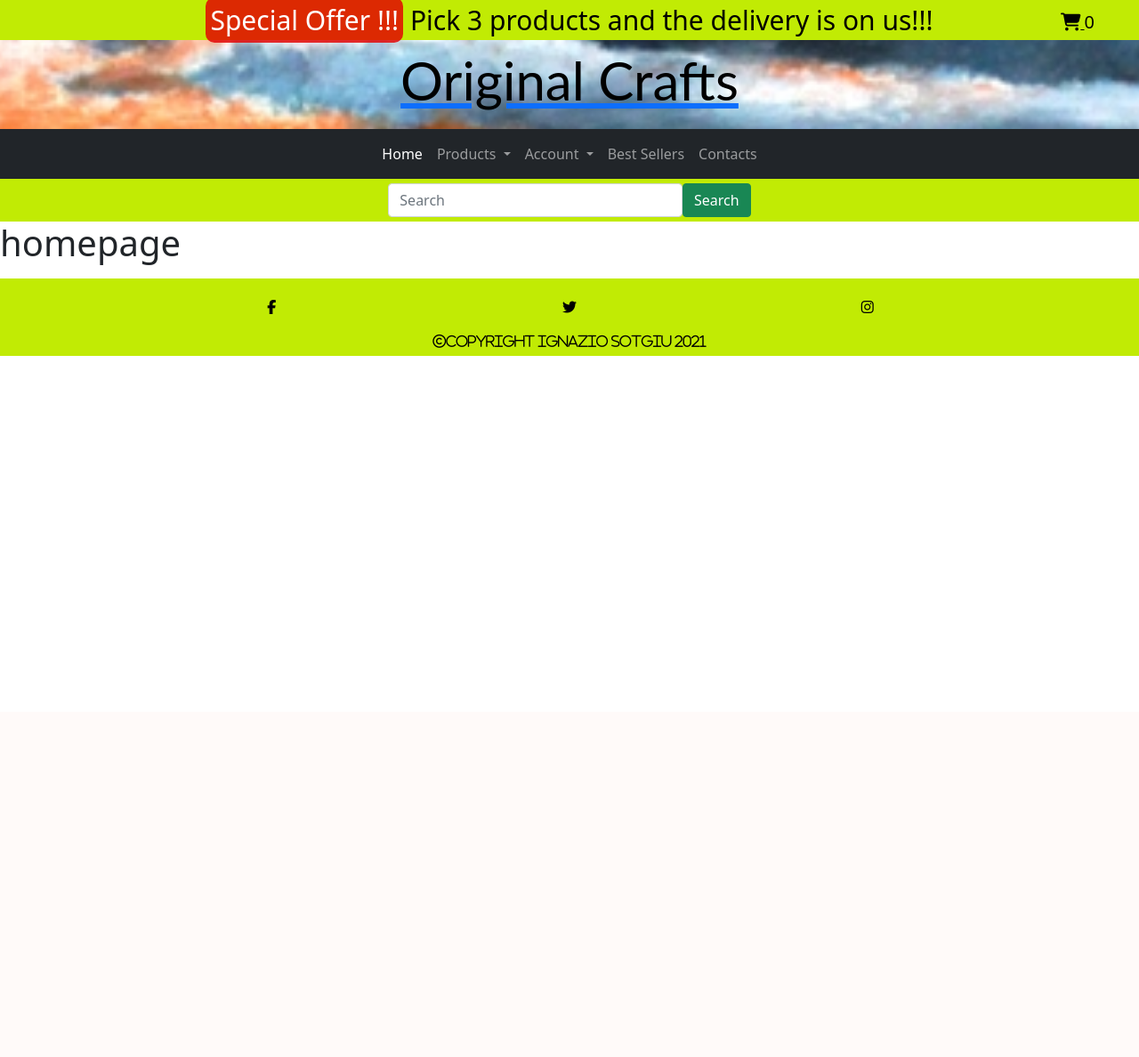
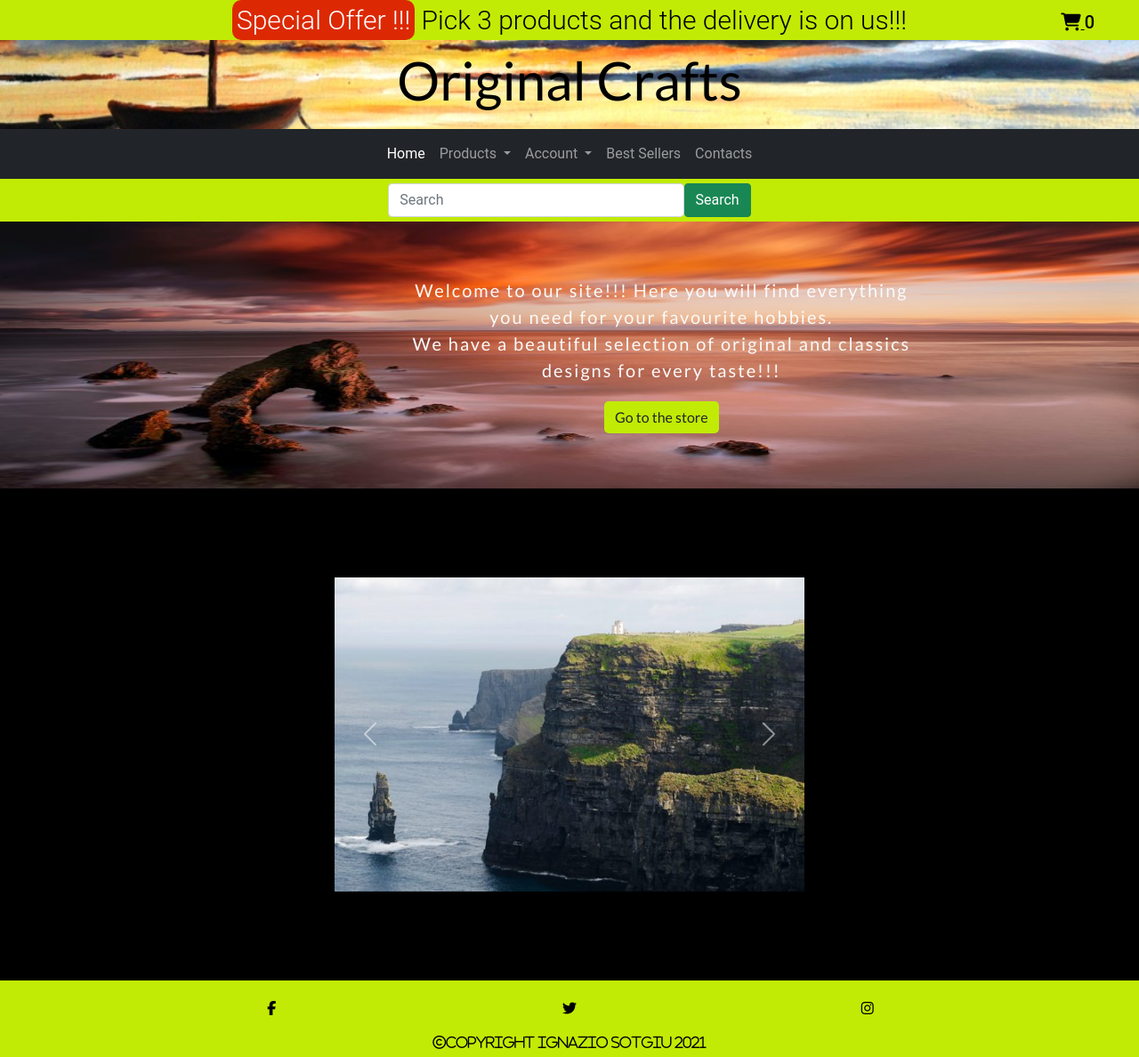
Before and after one commit to Code-Institute-Submissions/IgnazioSotgiu-original-crafts, a Django app: page / in a window 1280 px wide. Shown: the whole page at 89% size. Before the commit the page ends 400 px from the top, so only its background shows below. Run offline with Django 3.2, Linux system fonts and the light colour scheme; some libraries are stand-ins or nearby versions.

Commit message:
Added footer, navbar styles and content in index.html

```diff
--- a/static/css/base.css
+++ b/static/css/base.css
@@ -1,4 +1,15 @@
-
+@import url('https://fonts.googleapis.com/css2?family=Lato:wght@100;300;400;500;700&display=swap');
+html, body {
+    overflow-x: hidden;
+    width: 100%;
+    height: auto;
+    min-height: 100vh;
+    font-family: "Roboto", sans-serif;
+    position: relative;
+    }
+body {
+    overflow-x: hidden;
+}
 /* top banner */
 .top-banner-container {
     background-color: #c1eb04;
@@ -29,6 +40,9 @@
 .logo-container {
     background: url('/media/ms4-header-bg.jpg') no-repeat center center fixed;
     background-size: cover;
+}
+.logo-image {
+    text-decoration: none;
 }
 .logo-text {
     height: 100px;
@@ -77,6 +91,40 @@ footer {
 .copyright-container {
     font-size: 15px;
     padding-top: 15px;
+}
+/***********index.html****************/
+.sunset-bg {
+    background: url('/media/Crohy_Head_Sea_Arch_Ireland.jpg') no-repeat center center fixed;
+    -webkit-background-size: contain;
+    -moz-background-size: contain;
+    -o-background-size: contain;
+    background-size: 100% 100%;
+    background-attachment: fixed;
+}
+.home-message-container {
+    padding: 20px;
+    height: 300px;
+}
+.home-message {
+    display: flex;
+    justify-content: center;
+    align-items: center;
+    flex-direction: column;
+    font-family: lato;
+    font-size: 20px;
+    letter-spacing: 2px;
+    text-align: center;
+    color: #fafafa;
+}
+.go-to-store-btn {
+    margin-top: 20px;
+    background-color: #c1eb04;
+    border: #c1eb04;
+    border-radius: 5px;
+}
+.carousel-row {
+    background-color: #000;
+    padding: 100px;
 }
 /**************media queries*********************/
 @media screen and (max-width: 900px){
@@ -177,4 +225,13 @@ footer {
         font-size: 30px;
         font-family: loto;
     }
+    /* footer*/
+    .footer-container {
+        padding: 20px 20px 5px;
+        text-align: center;
+    }
+    .copyright-container {
+        font-size: 15px;
+        padding-top: 10px;
+    }
 }
--- a/store/templates/store/index.html
+++ b/store/templates/store/index.html
@@ -3,13 +3,35 @@
 
 
 {% block content %}
-<h1 class="">homepage</h1>
-<p>
-
-{% for product in products %}
-    <ul>
-        <li>{{ product.name }}</li>
-    </ul>
-{% endfor %}
-</p>
+<div class="container-fluid sunset-bg">
+  <div class="row home-message-container">
+    <div class="col-10 offset-1 col-sm-8 offset-sm-3 col-md-6 offset-md-4  offset-4 home-message">Welcome to our site!!! Here you will find everything you need for your favourite hobbies.<br>We have a beautiful selection of original and classics designs for every taste!!! <br>
+    <button class="btn go-to-store-btn">Go to the store</button></div>
+  </div>
+</div>
+<div class="row carousel-row">
+  <div class="col-10 offset-1 col-md-8 offset-md-2 col-lg-6 offset-lg-3">
+    <div id="carouselExampleControls" class="carousel slide" data-bs-ride="carousel">
+      <div class="carousel-inner">
+        <div class="carousel-item active">
+          <img src="../../../media/Cliffs_of_Moher.jpg" class="d-block w-100" alt="...">
+        </div>
+        <div class="carousel-item">
+          <img src="../../../media/Crohy_Head_Sea_Arch_Ireland.jpg" class="d-block w-100" alt="...">
+        </div>
+        <div class="carousel-item">
+          <img src="../../../media/Crohy_Head_Sea_Arch_Ireland.jpg" class="d-block w-100" alt="...">
+        </div>
+      </div>
+      <button class="carousel-control-prev" type="button" data-bs-target="#carouselExampleControls" data-bs-slide="prev">
+        <span class="carousel-control-prev-icon" aria-hidden="true"></span>
+        <span class="visually-hidden">Previous</span>
+      </button>
+      <button class="carousel-control-next" type="button" data-bs-target="#carouselExampleControls" data-bs-slide="next">
+        <span class="carousel-control-next-icon" aria-hidden="true"></span>
+        <span class="visually-hidden">Next</span>
+      </button>
+    </div>
+  </div>
+</div>
 {% endblock %}
```
Also changed, not shown: media/welcome-message-img.JPG (added).
